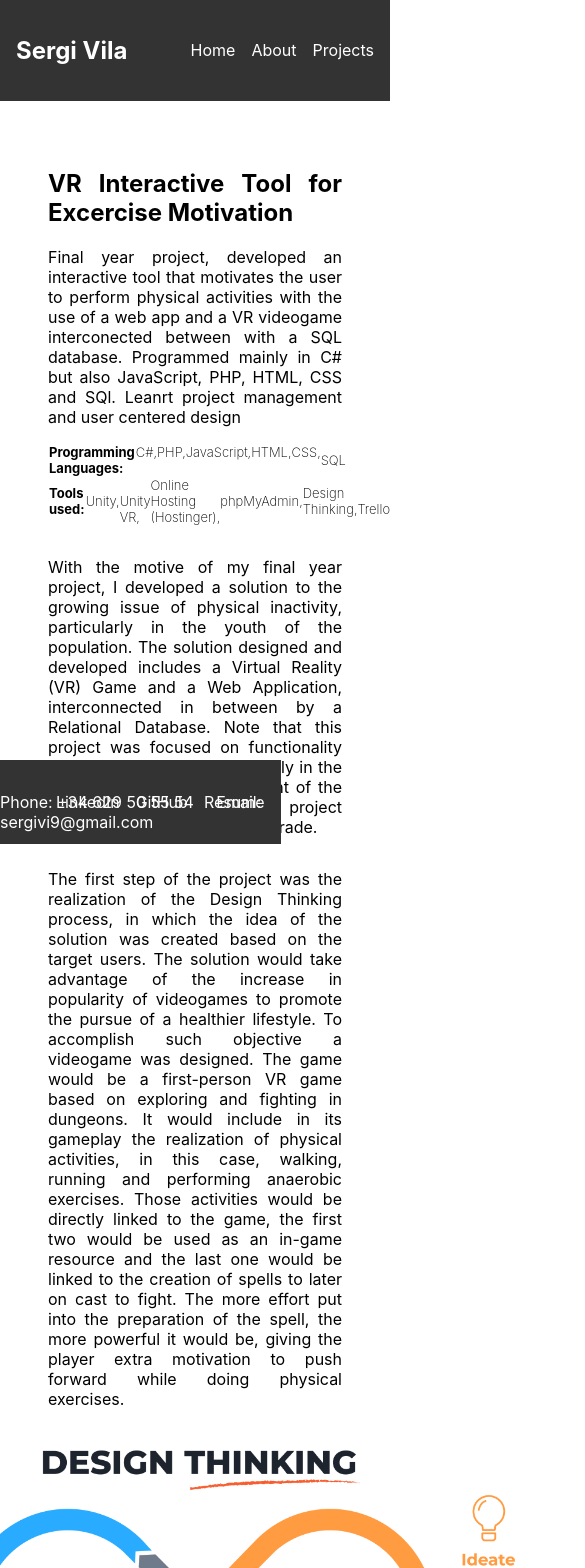
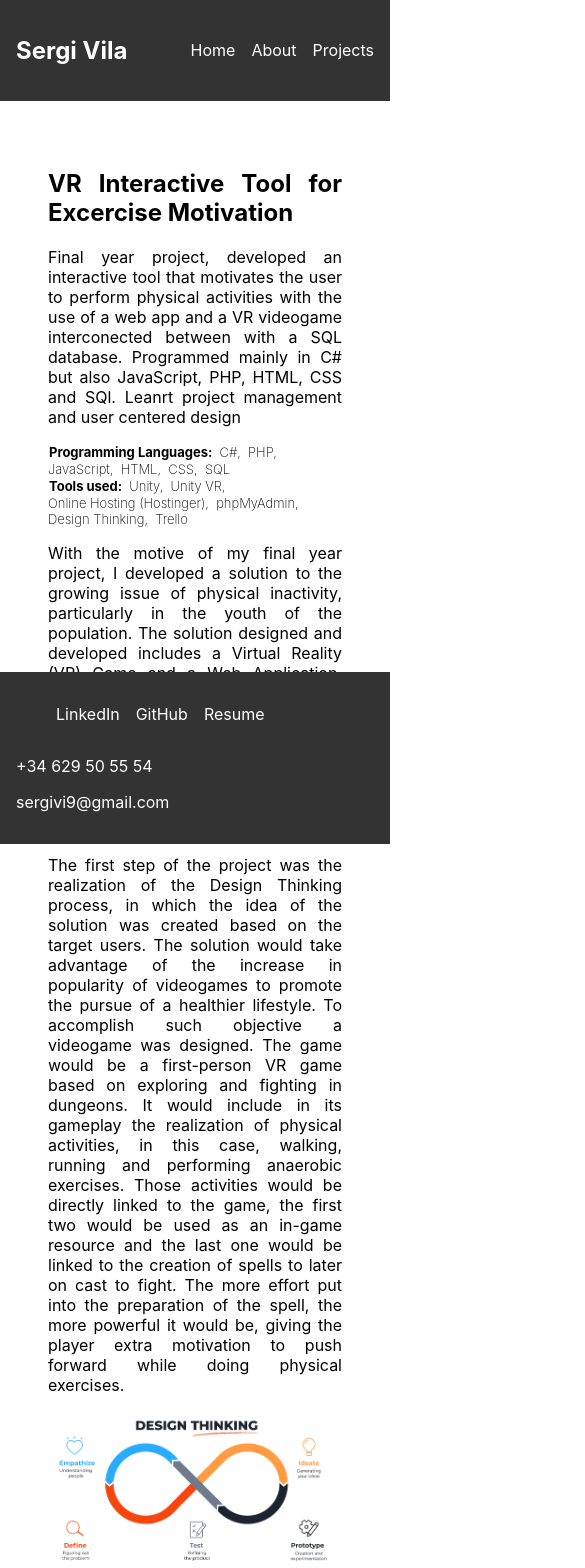
Before and after one commit to 100451218/portfolio, a React (Create React App) app: page /projects in a window 390 px wide. Shown: the top 1568 px of the page, 585 px wide, since content can reach past the window. Built offline with nearby package versions, Linux system fonts and the light colour scheme.

Commit message:
Responsive images and footer

```diff
--- a/src/components/Footer.css
+++ b/src/components/Footer.css
@@ -8,27 +8,45 @@
     padding: 1rem;
 }
 
-.social-links{
+.footer-content{
+    display: flex;
+    flex-wrap: wrap;
+    justify-content: space-between;
+    align-items: center;
+}
+
+.contact-links{
     list-style: none;
     display: flex;
+    flex-wrap: wrap;
+    justify-content: space-between;
     gap: 1rem;
 }
 
-.social-links a{
+.contact-links a{
     color: #fff;
     text-decoration: none;
     transition: color 0.3s;
 }
-.social-links a:hover{
+.contact-links a:hover{
     color: #00bcd4;
 }
 
-
-#Phone{
-    right: 10px;
-    position: absolute;
+.contact-info{
+    margin: 0;
 }
 
-#Phone p {
-    margin: 0;
+.contact-info p{
+    align-self: center;
 }
+
+@media (max-width: 600px){
+    .social-links{
+        flex-direction: column;
+        text-align: center;
+    }
+
+    #Email{
+        white-space: nowrap;
+    }
+}
--- a/src/components/Footer.jsx
+++ b/src/components/Footer.jsx
@@ -4,13 +4,19 @@ import "./Footer.css";
 function Footer() {
   return (
     <footer className="footer">
+      <div className="footer-content">
+        <ul className="contact-links">
+          <li><a href="https://linkedin.com/in/sergi-vila-marin" target="_blank" rel="noreferrer">LinkedIn</a></li>
+          <li><a href="https://github.com/100451218" target="_blank" rel="noreferrer">GitHub</a></li>
+          <li><a href="https://drive.google.com/file/d/1aMcnA2doclezht_MZaCpyAVMdehQnThh/view?usp=sharing" target="_blank" rel="noreferrer">Resume</a></li>
+        </ul>
+        <div className="contact-info">
+          <p>+34 629 50 55 54</p>
+          <p>sergivi9@gmail.com</p>
+        </div>
+      </div>
 
-      <ul className="social-links">
-        <li><a href="https://linkedin.com/in/sergi-vila-marin" target="_blank" rel="noreferrer">LinkedIn</a></li>
-        <li><a href="https://github.com/100451218" target="_blank" rel="noreferrer">GitHub</a></li>
-        <li><a href="https://drive.google.com/file/d/1aMcnA2doclezht_MZaCpyAVMdehQnThh/view?usp=sharing" target="_blank" rel="noreferrer">Resume</a></li>
-        <li id="Phone"><p>Phone: +34 629 50 55 54  &nbsp; &nbsp;&nbsp;Email: sergivi9@gmail.com</p></li>
-      </ul>
+
     </footer>
   );
 }
--- a/src/components/ProjectCard.css
+++ b/src/components/ProjectCard.css
@@ -12,6 +12,7 @@
     font-weight: 200;
     align-items: center;
     display: flex;
+    flex-wrap: wrap;
 }
 
 .tools{
@@ -19,6 +20,7 @@
     font-weight: 200;
     align-items: center;
     display: flex;
+    flex-wrap: wrap;
 }
 
 .text-image{
@@ -28,9 +30,12 @@
 }
 
 .text-image img{
-    height: 50vh;
+    height: auto;
     width: auto;
     align-self: center;
+    max-width: 100%;
+    max-height: 50vh;
+    display: block;
 }
 
 
```
